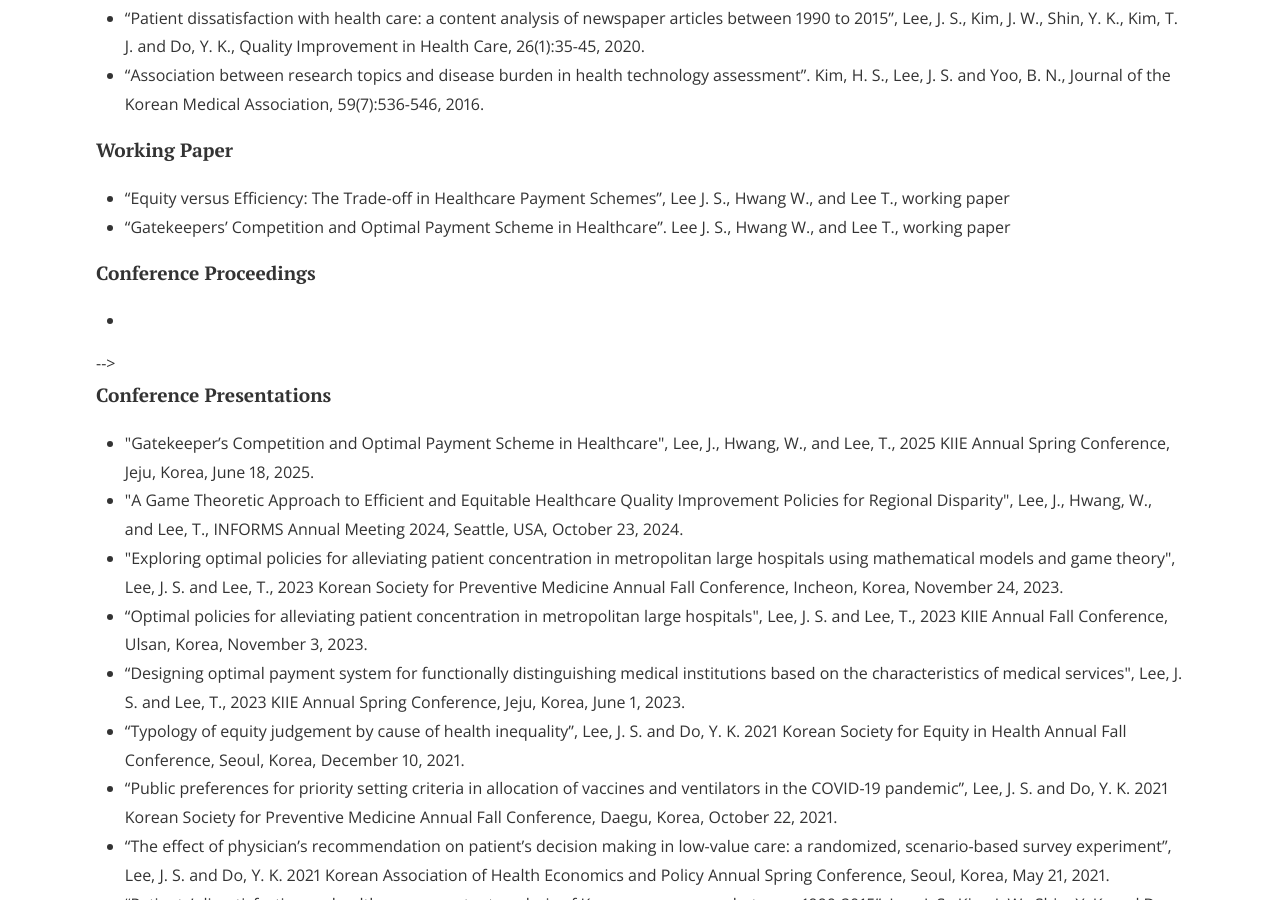
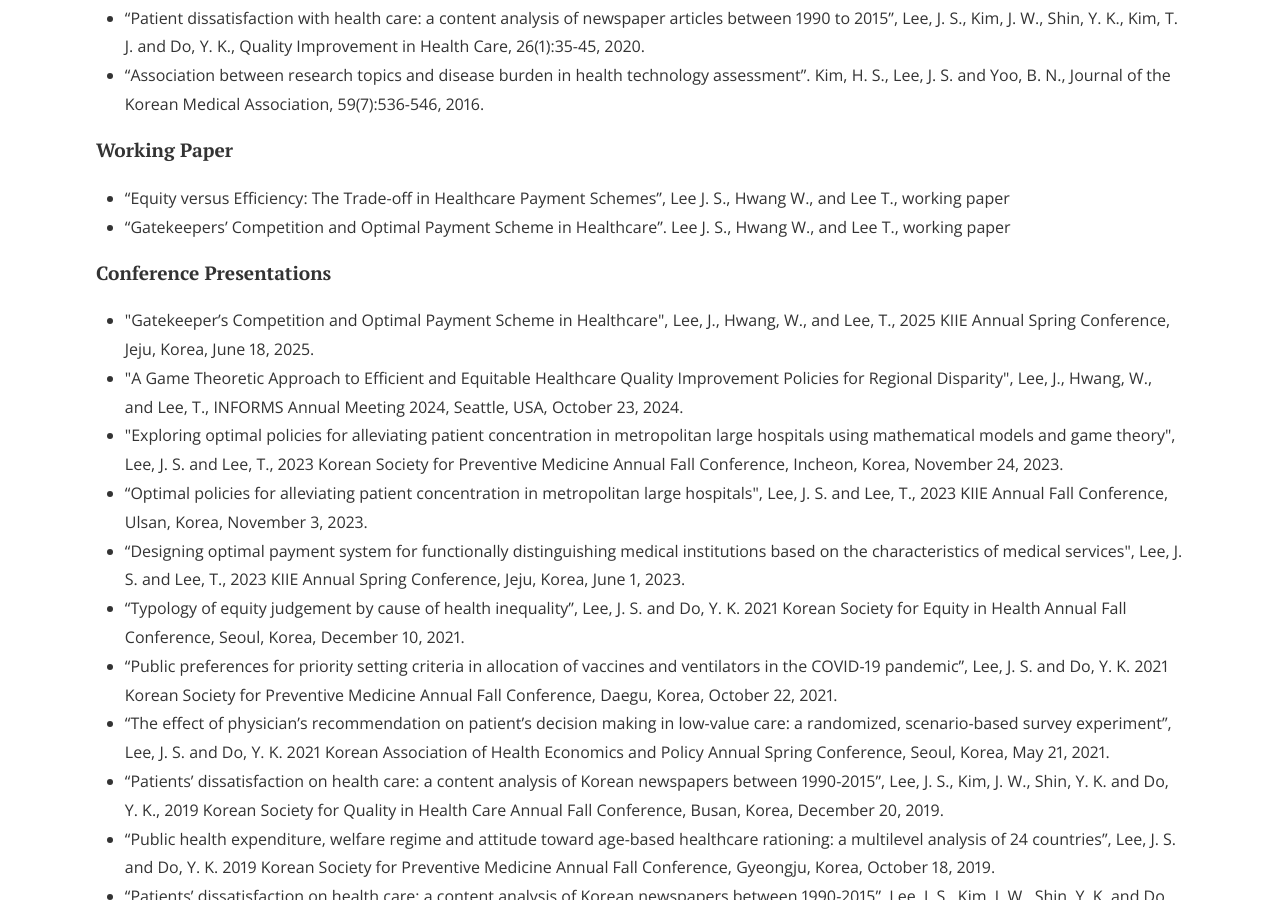
Before and after one commit to CSDlab-KAIST/csdlab-kaist.github.io, a Jekyll site: the page built from people/jisu.html, in a window 1280 px wide and 900 px high, scrolled down 1148 px. Built offline with Jekyll 4.4.1, drawn with Linux system fonts in a browser that asks for light colours; nearby versions of some CDN libraries.

Commit message:
Update jisu.html

```diff
--- a/people/jisu.html
+++ b/people/jisu.html
@@ -57,7 +57,7 @@ title: Ji-Su Lee
   <li>“Gatekeepers’ Competition and Optimal Payment Scheme in Healthcare”. Lee J. S., Hwang W., and Lee T., working paper</li>
 </ul>
 
-<h4>Conference Proceedings</h4>
+<!-- <h4>Conference Proceedings</h4>
 <ul>
   <li></li>
 </ul> -->
```
